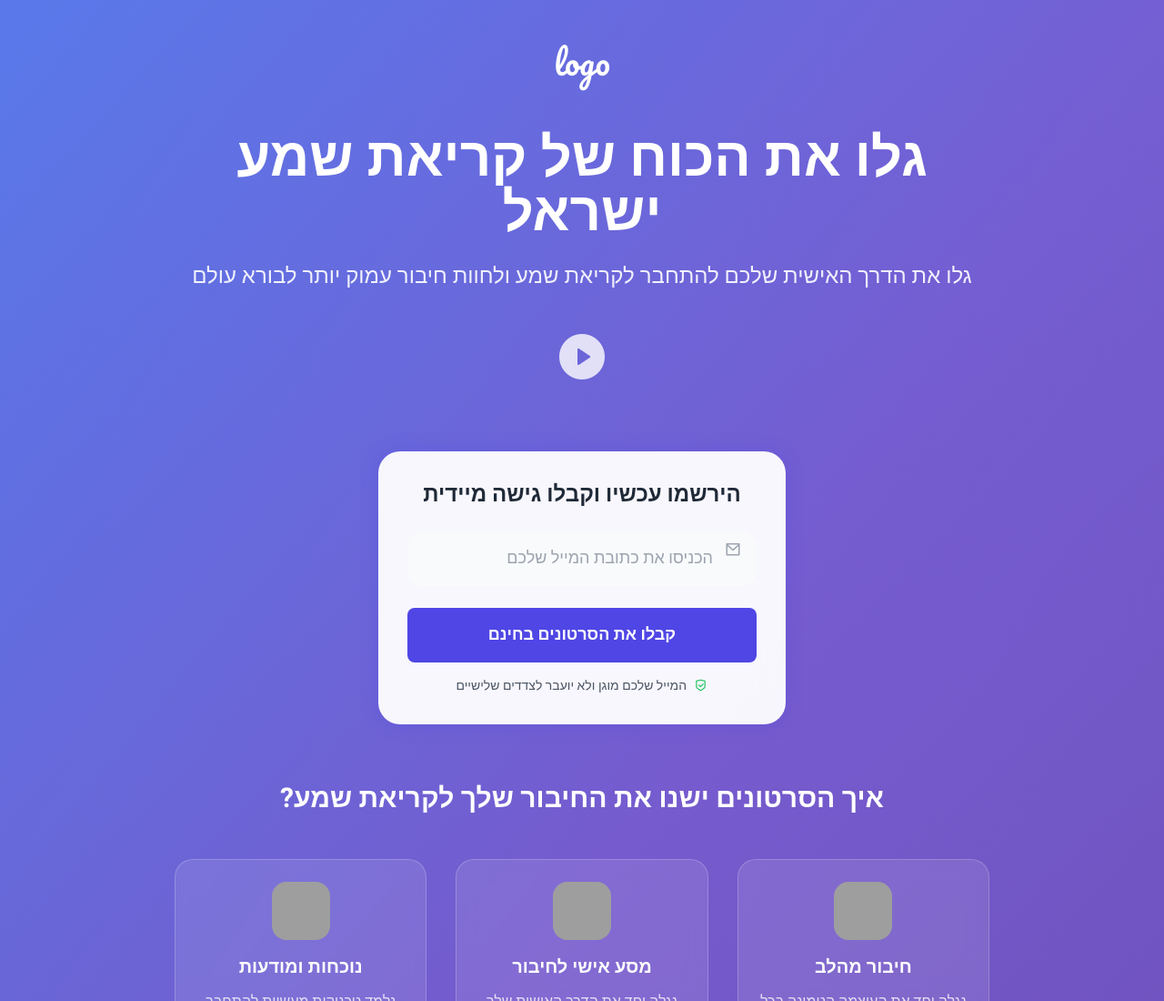
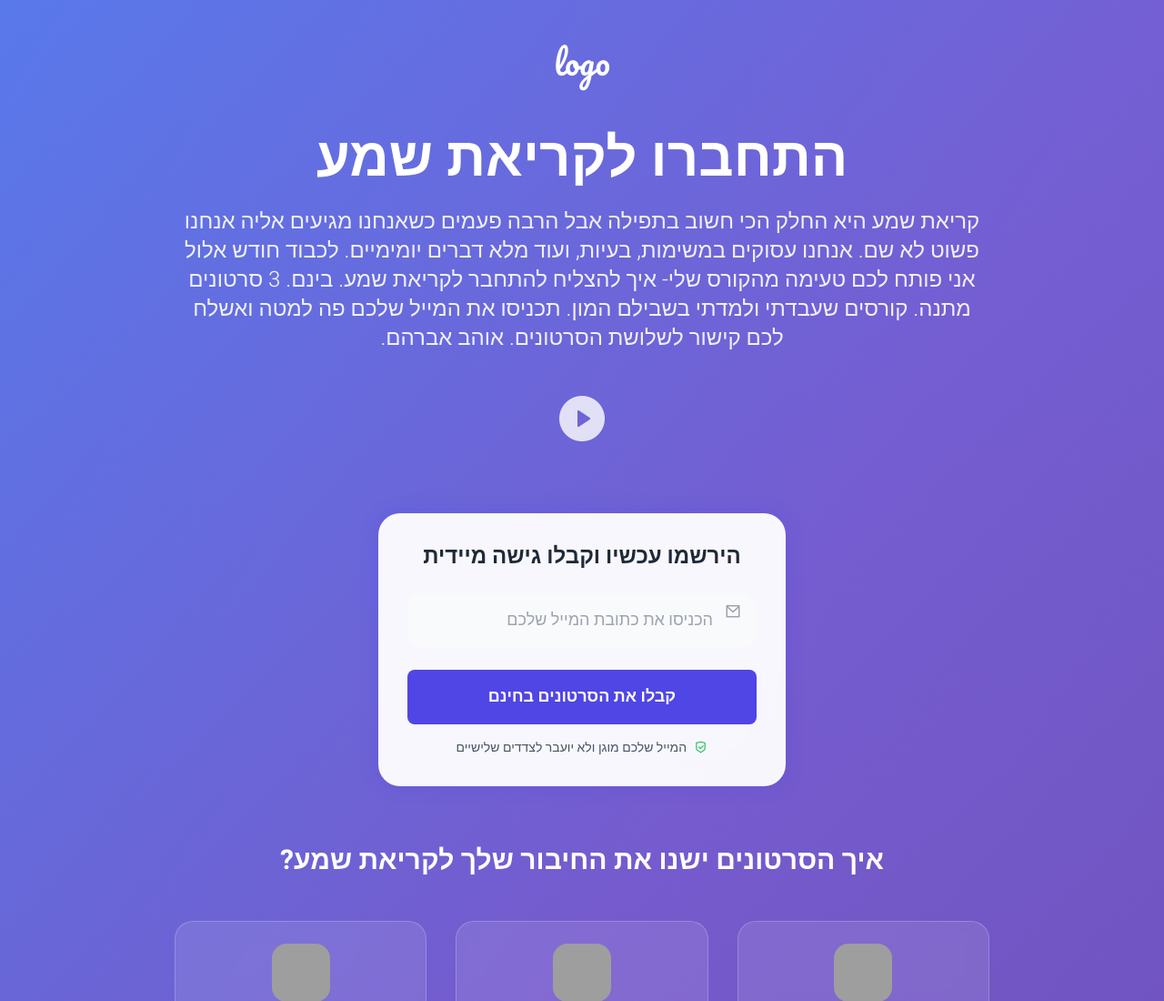
Before and after one commit to codeformegpt-dev/nodeMail, a website: page index.html in a window 1280 px wide. Shown: the top 1100 px of the page at 91% size. Drawn offline with nearby package versions, Linux system fonts and the light colour scheme; grey boxes are pictures that could not be loaded.

```diff
--- a/index.html
+++ b/index.html
@@ -156,10 +156,10 @@
 <section class="text-center mb-16 fade-in">
 <div class="max-w-4xl mx-auto">
 <h1 class="hero-title text-4xl md:text-6xl font-bold text-white mb-6 leading-tight">
-גלו את הכוח של קריאת שמע ישראל
+התחברו לקריאת שמע
 </h1>
 <p class="hero-subtitle text-xl md:text-2xl text-white/90 mb-8 font-light">
-גלו את הדרך האישית שלכם להתחבר לקריאת שמע ולחוות חיבור עמוק יותר לבורא עולם
+קריאת שמע היא החלק הכי חשוב בתפילה אבל הרבה פעמים כשאנחנו מגיעים אליה אנחנו פשוט לא שם. אנחנו עסוקים במשימות, בעיות, ועוד מלא דברים יומימיים. לכבוד חודש אלול אני פותח לכם טעימה מהקורס שלי- איך להצליח להתחבר לקריאת שמע. בינם. 3 סרטונים מתנה. קורסים שעבדתי ולמדתי בשבילם המון. תכניסו את המייל שלכם פה למטה ואשלח לכם קישור לשלושת הסרטונים. אוהב אברהם.
 </p>
 <div class="floating">
 <div class="w-20 h-20 mx-auto mb-8 flex items-center justify-center">
```
